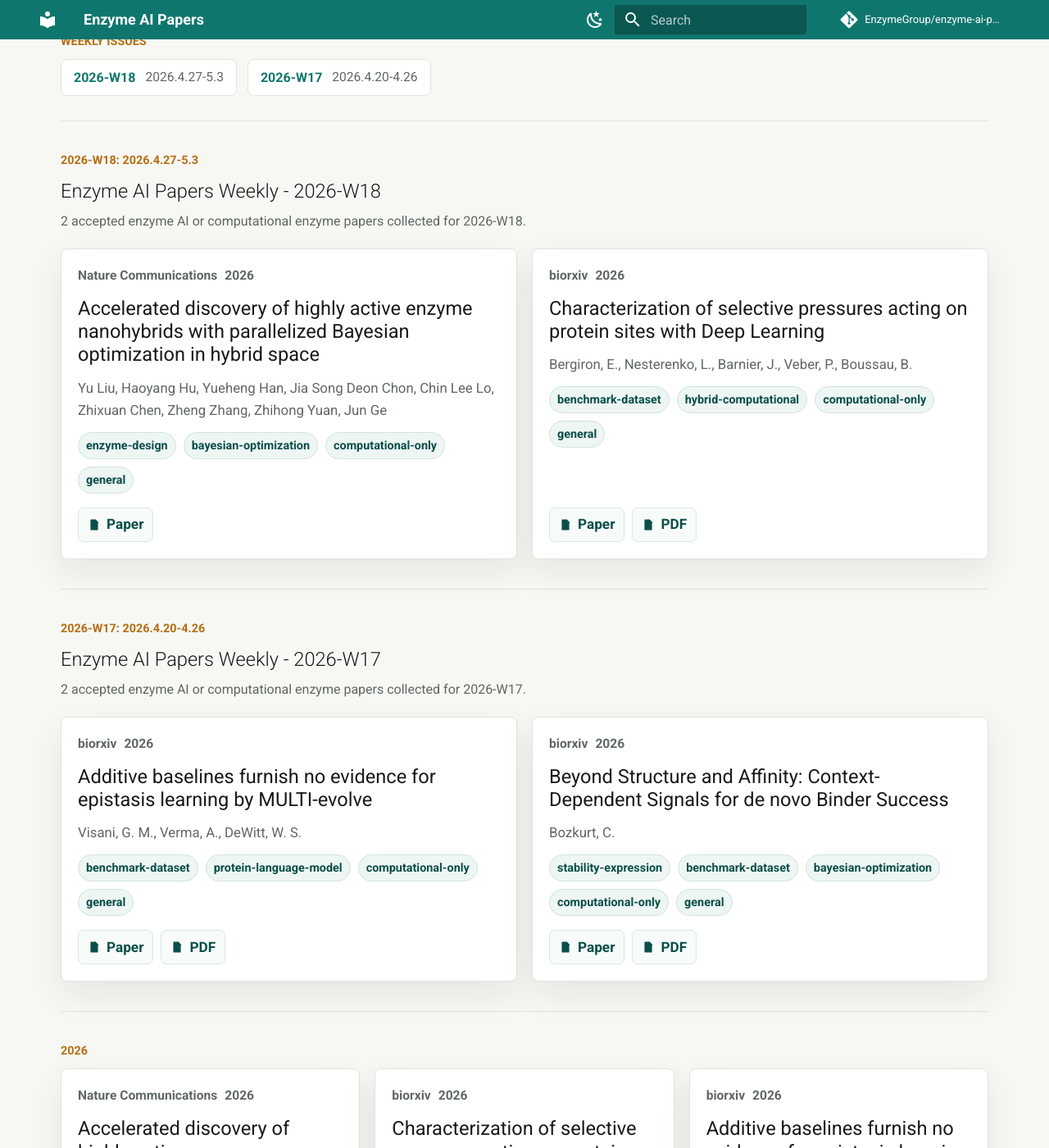
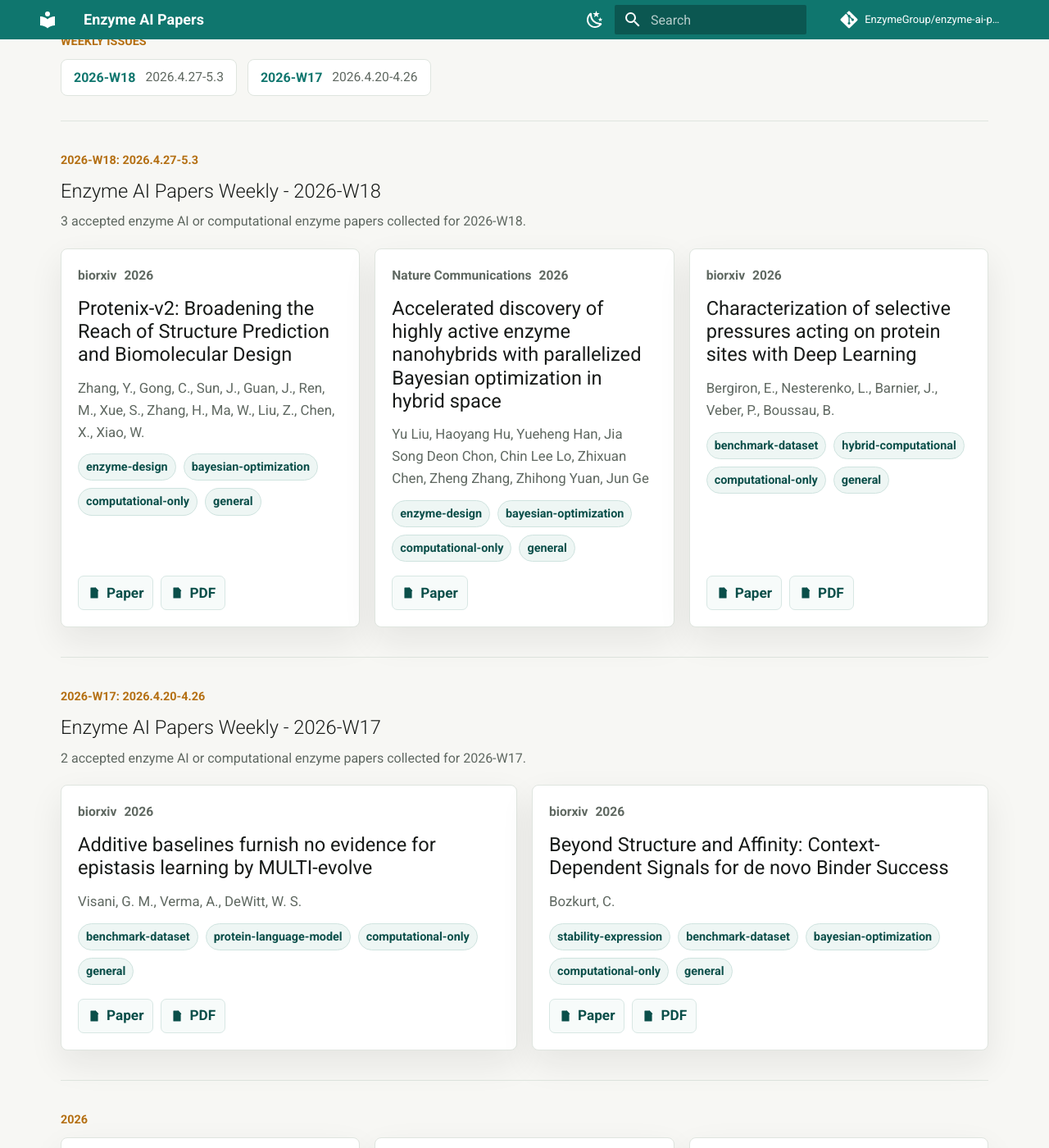
Before and after one commit to EnzymeGroup/enzyme-ai-papers, an MkDocs documentation site: the page built from docs/archive.md, in a window 1280 px wide and 1400 px high, scrolled down 479 px. Shown: the whole window at 82% size. Built offline with MkDocs 1.6.1 and Material for MkDocs 9.7.7, drawn with Linux system fonts in a browser that asks for light colours; comment, search, counter and statistics services are not loaded; some of the changed text lies outside the part shown.

Commit message:
Publish paper from URL

```diff
--- a/docs/archive.md
+++ b/docs/archive.md
@@ -73,8 +73,20 @@ hide:
   <section class="paper-group" id="week-2026-W18">
     <div class="section-label">2026-W18: 2026.4.27-5.3</div>
     <h2>Enzyme AI Papers Weekly - 2026-W18</h2>
-    <p class="weekly-summary">2 accepted enzyme AI or computational enzyme papers collected for 2026-W18.</p>
+    <p class="weekly-summary">3 accepted enzyme AI or computational enzyme papers collected for 2026-W18.</p>
     <div class="paper-grid">
+<article class="paper-card" data-tags="enzyme-design bayesian-optimization computational-only general" data-search="protenix-v2: broadening the reach of structure prediction and biomolecular design zhang, y., gong, c., sun, j., guan, j., ren, m., xue, s., zhang, h., ma, w., liu, z., chen, x., xiao, w. enzyme-design bayesian-optimization computational-only general">
+  <div class="paper-meta">
+    <span>biorxiv</span>
+    <span>2026</span>
+  </div>
+  <h3>Protenix-v2: Broadening the Reach of Structure Prediction and Biomolecular Design</h3>
+  <p class="authors">Zhang, Y., Gong, C., Sun, J., Guan, J., Ren, M., Xue, S., Zhang, H., Ma, W., Liu, Z., Chen, X., Xiao, W.</p>
+  <div class="tags"><span>enzyme-design</span><span>bayesian-optimization</span><span>computational-only</span><span>general</span></div>
+  <div class="paper-links"><a href="https://www.biorxiv.org/content/10.64898/2026.04.10.717613v1"><svg viewBox="0 0 24 24" aria-hidden="true"><path d="M6 3h8l4 4v14H6z"/><path d="M14 3v5h5"/><path d="M9 13h6M9 17h6"/></svg><span>Paper</span></a><a href="https://www.biorxiv.org/content/10.64898/2026.04.10.717613v1.full.pdf"><svg viewBox="0 0 24 24" aria-hidden="true"><path d="M6 3h8l4 4v14H6z"/><path d="M14 3v5h5"/><path d="M8.5 16h7"/></svg><span>PDF</span></a></div>
+</article>
+
+
 <article class="paper-card" data-tags="enzyme-design bayesian-optimization computational-only general" data-search="accelerated discovery of highly active enzyme nanohybrids with parallelized bayesian optimization in hybrid space yu liu, haoyang hu, yueheng han, jia song deon chon, chin lee lo, zhixuan chen, zheng zhang, zhihong yuan, jun ge enzyme-design bayesian-optimization computational-only general">
   <div class="paper-meta">
     <span>Nature Communications</span>
@@ -138,6 +150,18 @@ hide:
   <div class="section-label">2026</div>
   <div class="paper-grid">
 
+<article class="paper-card" data-tags="enzyme-design bayesian-optimization computational-only general" data-search="protenix-v2: broadening the reach of structure prediction and biomolecular design zhang, y., gong, c., sun, j., guan, j., ren, m., xue, s., zhang, h., ma, w., liu, z., chen, x., xiao, w. enzyme-design bayesian-optimization computational-only general">
+  <div class="paper-meta">
+    <span>biorxiv</span>
+    <span>2026</span>
+  </div>
+  <h3>Protenix-v2: Broadening the Reach of Structure Prediction and Biomolecular Design</h3>
+  <p class="authors">Zhang, Y., Gong, C., Sun, J., Guan, J., Ren, M., Xue, S., Zhang, H., Ma, W., Liu, Z., Chen, X., Xiao, W.</p>
+  <div class="tags"><span>enzyme-design</span><span>bayesian-optimization</span><span>computational-only</span><span>general</span></div>
+  <div class="paper-links"><a href="https://www.biorxiv.org/content/10.64898/2026.04.10.717613v1"><svg viewBox="0 0 24 24" aria-hidden="true"><path d="M6 3h8l4 4v14H6z"/><path d="M14 3v5h5"/><path d="M9 13h6M9 17h6"/></svg><span>Paper</span></a><a href="https://www.biorxiv.org/content/10.64898/2026.04.10.717613v1.full.pdf"><svg viewBox="0 0 24 24" aria-hidden="true"><path d="M6 3h8l4 4v14H6z"/><path d="M14 3v5h5"/><path d="M8.5 16h7"/></svg><span>PDF</span></a></div>
+</article>
+
+
 <article class="paper-card" data-tags="enzyme-design bayesian-optimization computational-only general" data-search="accelerated discovery of highly active enzyme nanohybrids with parallelized bayesian optimization in hybrid space yu liu, haoyang hu, yueheng han, jia song deon chon, chin lee lo, zhixuan chen, zheng zhang, zhihong yuan, jun ge enzyme-design bayesian-optimization computational-only general">
   <div class="paper-meta">
     <span>Nature Communications</span>
```
Also changed, not shown: README.md (+7 -1 lines), docs/index.md (+15 -1 lines), 1 other file.
